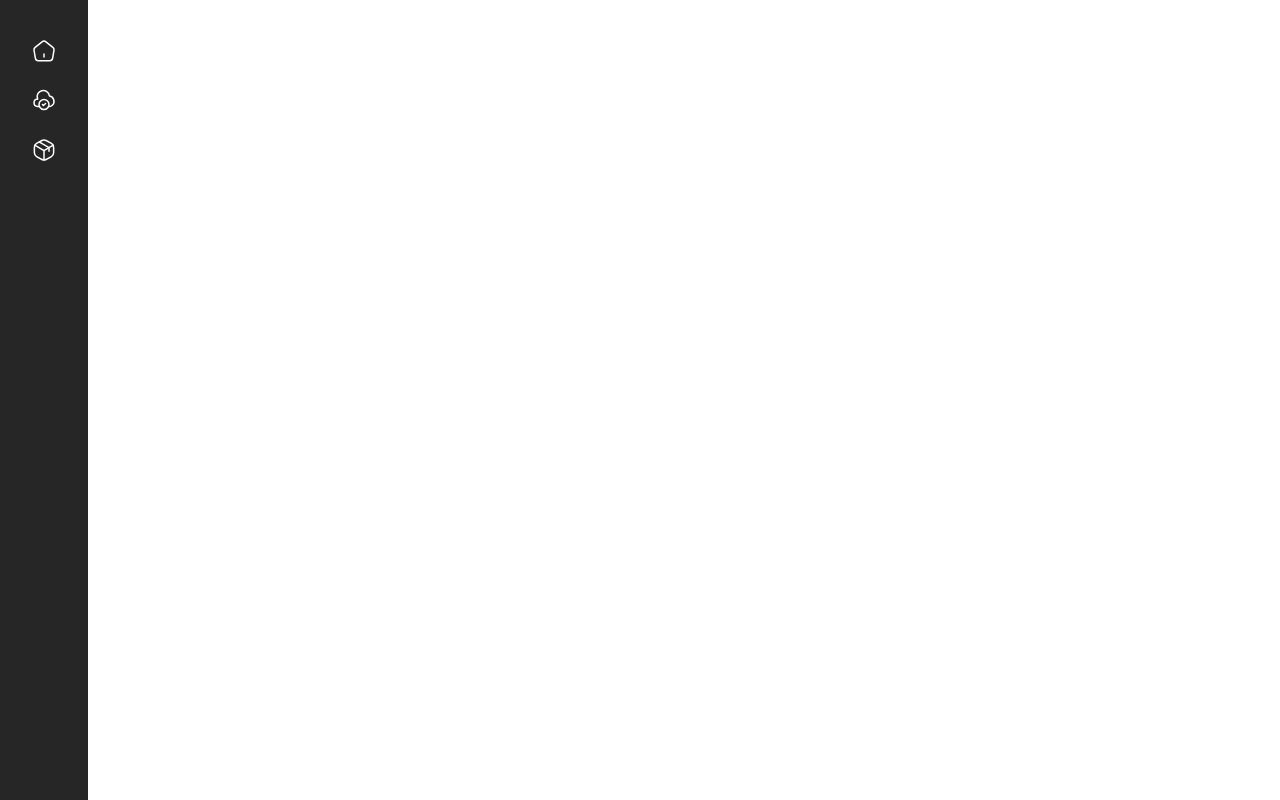
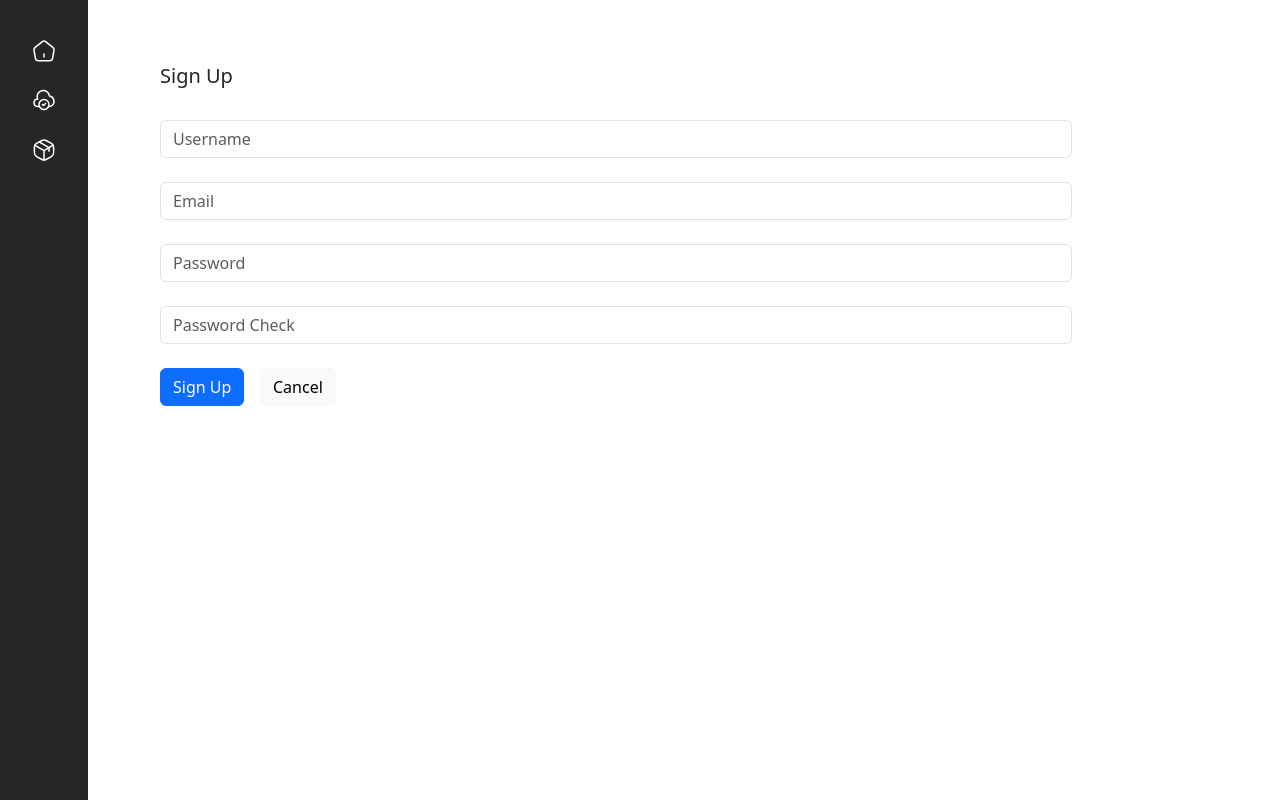
Before and after one commit to oidc-soma/aerosquirrel, a React (Create React App) app in the folder client/: page /signup in a window 1280 px wide. Before the commit this address had no page. Built offline with nearby package versions, Linux system fonts and the light colour scheme.

Commit message:
signup screen submit button created and password mask

```diff
--- a/client/src/App.js
+++ b/client/src/App.js
@@ -9,6 +9,7 @@ import Dashboard from './pages/Dashboard';
 import Settings from './pages/Settings';
 import styled from 'styled-components';
 import AddAccount from './pages/AddAccount';
+import SignUp from './pages/SignUp';
 
 
 
@@ -23,6 +24,7 @@ function App() {
         <Route path="/inventory/*" element={<Inventory />}></Route>
         <Route path="/dashboard/*" element={<Dashboard />}></Route>
         <Route path="/settings/*" element={<Settings />}></Route>
+        <Route path="/signup/*" element={<SignUp />}></Route>
       </Routes>
       </BrowserRouter>
     </div>
--- /dev/null
+++ b/client/src/pages/SignUp.css
@@ -0,0 +1,24 @@
+.signupformouter{
+    position: relative;
+    top: 3rem;
+    left: 10rem;
+    width: 75vw;
+    margin-right: 3rem;
+    padding-right: 3rem;
+}
+
+.buttonouterclass{
+    position: relative;
+}
+
+.signupbutton{
+    position: absolute;
+    left: 0px;
+    top: 0px;
+}
+
+.cancelbutton{
+    position: absolute;
+    left: 100px;
+    top: 0px;
+}
--- /dev/null
+++ b/client/src/pages/SignUp.tsx
@@ -0,0 +1,55 @@
+import React from 'react';
+import styled from 'styled-components';
+import Form from 'react-bootstrap/Form';
+import { Button } from 'react-bootstrap';
+import './SignUp.css';
+
+const SignUpLabel = styled.h1`
+  position: absolute;
+  left: 10rem;
+  top: 4rem;
+  font-size: 20px;
+`;
+
+function SignUp() {
+
+    return (
+      <>
+        <SignUpLabel>Sign Up</SignUpLabel>
+
+        <div className="signupformouter">
+          <br />
+          <br />
+          <br />
+          <Form>
+            <Form.Group controlId="signupForm.ControlInput">
+              <Form.Control type="text" placeholder="Username"></Form.Control>
+              <br />
+              <Form.Control type="email" placeholder="Email"></Form.Control>
+              <br />
+              <Form.Control
+                type="password"
+                placeholder="Password"
+              ></Form.Control>
+              <br />
+              <Form.Control
+                type="password"
+                placeholder="Password Check"
+              ></Form.Control>
+              <br />
+              <div className="buttonouterclass">
+                <div className="signupbutton">
+                  <Button variant="primary">Sign Up</Button>
+                </div>
+                <div className="cancelbutton">
+                  <Button variant="light">Cancel</Button>
+                </div>
+              </div>
+            </Form.Group>
+          </Form>
+        </div>
+      </>
+    );
+}
+
+export default SignUp;
```
